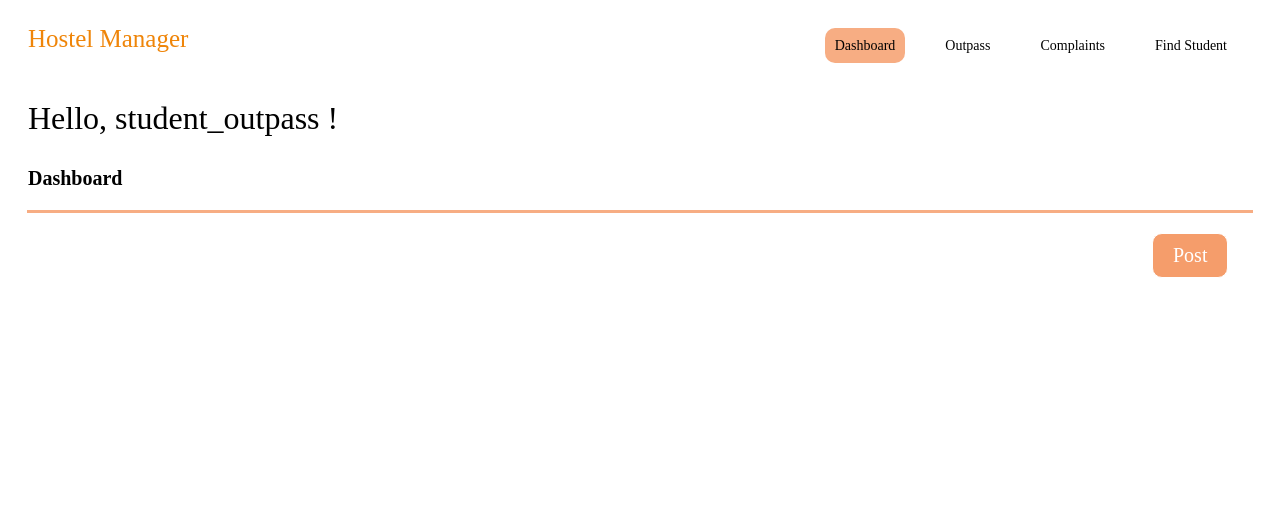
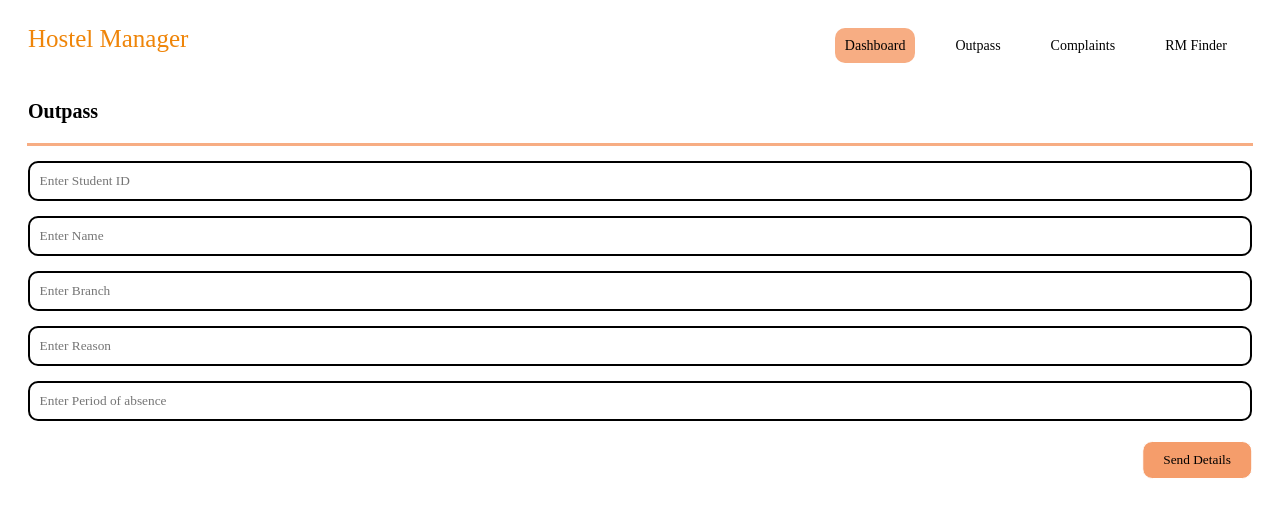
Before and after one commit to Upendra2003/Hostel_Manager, a Flask app: page /student_outpass in a window 1280 px wide. Shown: the top 518 px of the page. Run offline with Flask 3, Linux system fonts and the light colour scheme; data that the repository does not hold is empty; some web fonts are replaced.

Commit message:
completed whole website

```diff
--- a/server.py
+++ b/server.py
@@ -3,6 +3,7 @@ import pymongo
 from werkzeug.security import generate_password_hash, check_password_hash
 import datetime
 from bson.objectid import ObjectId
+import smtplib
 
 app = Flask(__name__)
 app.config['SECRET_KEY'] = 'aaec0770c47c1563dfb147b3bdb14072'
@@ -14,6 +15,10 @@ ad_collections=db['admin_reg']
 notice=db['notices']
 student_room=db['student_rooms']
 complaint = db['complaints']
+outpass=db['outpasses']
+
+admin_email='upendrakarimi2003@gmail.com'
+admin_password='pifjoiclablhyatw'
 
 @app.route("/")
 def home():
@@ -79,6 +84,7 @@ def post_notice(name):
         "notice":request.form.get('post_notice'),
         "date":str(current_date)
     }
+    print(new_notice)
     notice.insert_one(new_notice)
     return redirect(url_for('admin_home',name=name))
 
@@ -135,12 +141,43 @@ def admin_complaints_completed(complaint_id):
     complaint.delete_one(find_complaint)
     return redirect(url_for('admin_complaints'))
 
+@app.route("/student_outpass",methods=['POST','GET'])
+def student_outpass():
+    new_outpass={
+        "student_id":request.form.get('student_id'),
+        "name":request.form.get('name'),
+        "branch":request.form.get('branch'),
+        "reason":request.form.get('reason'),
+        "ped_of_absence":request.form.get('ped_of_absence')
+    }
+    outpass.insert_one(new_outpass)
+    return render_template("student_outpass.html")
 
+@app.route("/admin_outpass")
+def admin_outpass():
+    outpasses=outpass.find()
+    return render_template("admin_outpass.html",outpasses=outpasses)
 
+@app.route("/admin_outpass/grant_outpass/<id>")
+def grant_outpass(id):
+    find_outpass=outpass.find_one({"_id":ObjectId(id)})
+    get_mail=find_outpass['student_id']+'@iiit-bh.ac.in'
+    msg=f"\nYou are granted outpass.\nName of the student: {find_outpass['name']}\nStudent ID: {find_outpass['student_id']}\nBranch of the student: {find_outpass['branch']} \nPeriod of absence:{find_outpass['ped_of_absence']} \nReason for absence: {find_outpass['reason']}"
+    with smtplib.SMTP("smtp.gmail.com",port=587) as connection:
+        connection.starttls()
+        connection.login(user=admin_email,password=admin_password)
+        connection.sendmail(
+            from_addr=admin_email,
+            to_addrs=get_mail,
+            msg=f"subject:Outpass granted \n\n {msg}"
+        )
+    outpass.delete_one(find_outpass)
+    return redirect(url_for('admin_outpass'))
 
-
-
-
+@app.route("/view_more/<id>")
+def view_outpass_stud_details(id):
+    find_outpass=outpass.find_one({"_id":ObjectId(id)})
+    return render_template("outpass_stud_details.html",details=find_outpass)
 
 if __name__=="__main__":
     app.run(debug=True)
--- a/templates/admin_navbar.html
+++ b/templates/admin_navbar.html
@@ -15,7 +15,7 @@
         <div class="links">
             <ul>
                 <li><a class="active" href="">Dashboard</a></li>
-                <li><a href="">Outpass</a></li>
+                <li><a href="{{url_for('admin_outpass')}}">Outpass</a></li>
                 <li><a href="{{url_for('admin_complaints')}}">Complaints</a></li>
                 <li><a href="{{url_for('find_student')}}">Find Student</a></li>
             </ul>
--- a/templates/post.html
+++ b/templates/post.html
@@ -6,6 +6,6 @@
     <div class="line"></div>
     <form action="/post_notice/{{user_name}}" method="POST">
         <input type="text" name="post_notice" class="post_notice">
-        <button class="post-btn"><a href="/find_student/add_student">+ Post</a></button>
+        <button class="post-btn">+ Post</button>
     </form>
 {% endblock %}
--- a/templates/student_navbar.html
+++ b/templates/student_navbar.html
@@ -15,7 +15,7 @@
         <div class="links">
             <ul>
                 <li><a class="active" href="">Dashboard</a></li>
-                <li><a href="">Outpass</a></li>
+                <li><a href="{{url_for('student_outpass')}}">Outpass</a></li>
                 <li><a href="{{url_for('student_complaints')}}">Complaints</a></li>
                 <li><a href="{{url_for('rmfinder')}}">RM Finder</a></li>
             </ul>
--- /dev/null
+++ b/templates/student_outpass.html
@@ -0,0 +1,14 @@
+{% extends "student_navbar.html" %}
+{% block render %}
+    <link rel="stylesheet" href="../static/student.css">
+    <p class="heading p" >Outpass</p>
+    <div class="line"></div>
+    <form action="{{url_for('student_outpass')}}" method="POST">
+        <input type="text" placeholder="Enter Student ID" name="student_id" class="post_notice">
+        <input type="text" placeholder="Enter Name" name="name" class="post_notice">
+        <input type="text" placeholder="Enter Branch" name="branch" class="post_notice">
+        <input type="text" placeholder="Enter Reason" name="reason" class="post_notice">
+        <input type="text" placeholder="Enter Period of absence" name="ped_of_absence" class="post_notice">
+        <button class="btn">Send Details</button>
+    </form>
+{% endblock %}
```
Also changed, not shown: templates/admin_outpass.html (added, +15 -0 lines), templates/outpass_stud_details.html (added, +13 -0 lines).
